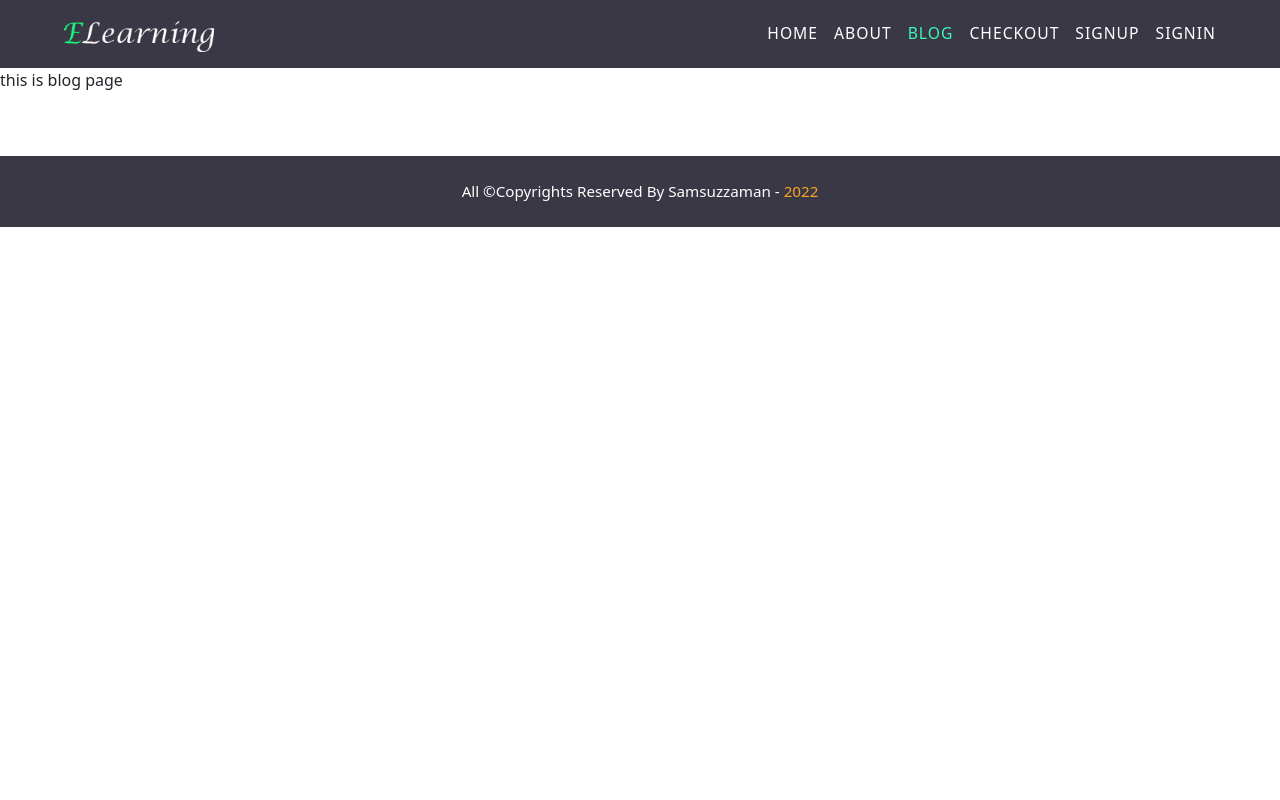
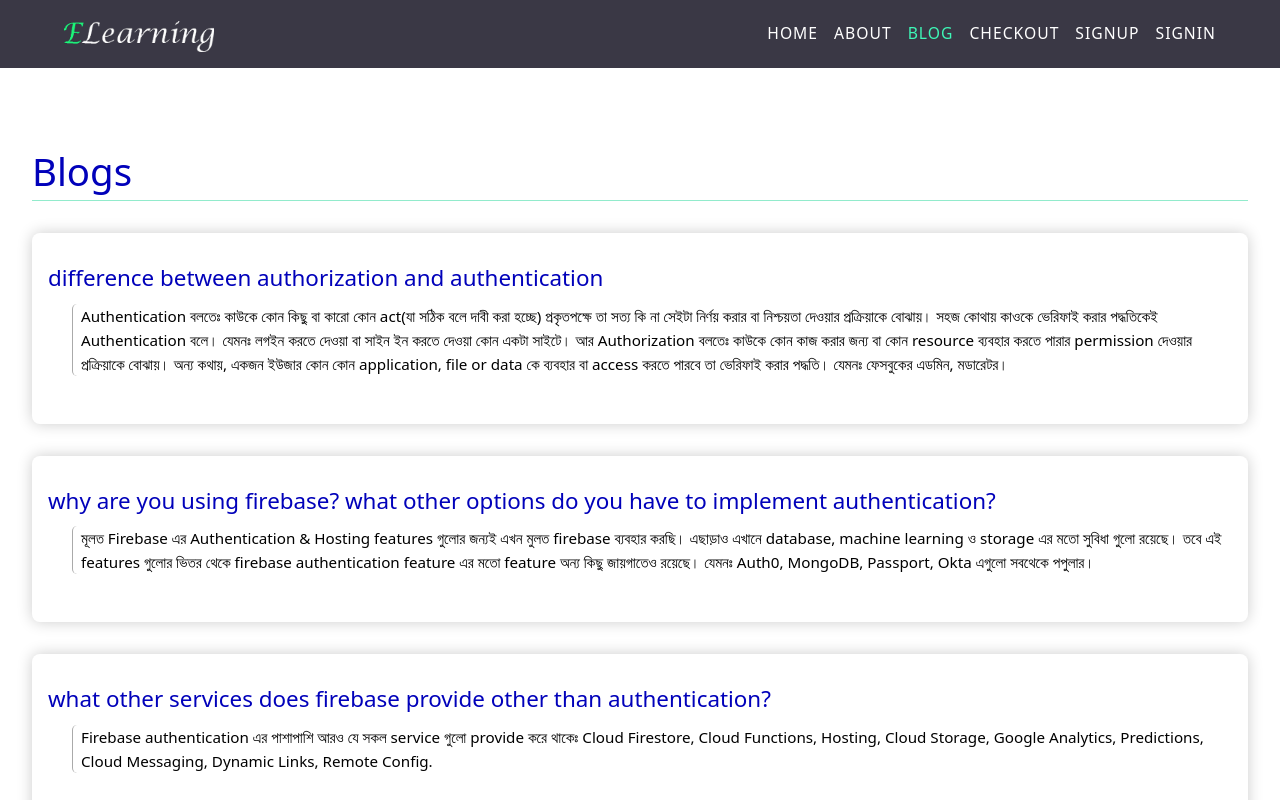
Before and after one commit to sam-suzzaman/PH-Assignment-10, a React (Create React App) app: page /blog in a window 1280 px wide. Shown: the top 800 px of the page. Built offline with nearby package versions, Linux system fonts and the light colour scheme; no server answers.

Commit message:
adding blog page contents

```diff
--- /dev/null
+++ b/src/Components/Blog/Blog.css
@@ -0,0 +1,26 @@
+.blog {
+    margin-bottom: 2rem;
+    padding: 2rem 1rem;
+    box-shadow: 0 0 15px rgba(0, 0, 0, 0.2);
+    border-radius: 8px;
+}
+.blog-question {
+    font-size: calc(1rem + 0.5vw);
+    font-weight: 500;
+    color: #0101ba;
+    margin-bottom: 0.75rem;
+}
+.blog-answer {
+    font-size: calc(0.75rem + 0.25vw);
+    line-height: 1.5rem;
+    color: black;
+    margin-left: 1.5rem;
+    border-left: 1px solid rgba(0, 0, 0, 0.334);
+    padding-left: 0.5rem;
+    border-radius: 5px;
+}
+@media (max-width: 450px) {
+    .blog-answer {
+        margin-left: 0.75rem;
+    }
+}
--- /dev/null
+++ b/src/Components/Blog/Blog.js
@@ -0,0 +1,14 @@
+import React from "react";
+import "./Blog.css";
+
+const Blog = (props) => {
+    const { question, answer } = props.blog;
+    return (
+        <div className="blog">
+            <h3 className="blog-question">{question}</h3>
+            <p className="blog-answer">{answer}</p>
+        </div>
+    );
+};
+
+export default Blog;
--- a/src/Pages/BlogPage/BlogPage.css
+++ b/src/Pages/BlogPage/BlogPage.css
@@ -0,0 +1,12 @@
+.blog-wrapper {
+    padding: 5rem 2rem;
+}
+.blog-title {
+    font-size: calc(1.2rem + 1.5vw);
+    color: #0101ba;
+    border-bottom: 1px solid #92ebcc;
+    padding-bottom: 0.35rem;
+}
+.blog-row {
+    margin-top: 2rem;
+}
--- a/src/Pages/BlogPage/BlogPage.js
+++ b/src/Pages/BlogPage/BlogPage.js
@@ -1,8 +1,19 @@
 import React from "react";
 import "./BlogPage.css";
+import blogsFakeData from "../../utilities/blogsFakeData";
+import Blog from "../../Components/Blog/Blog";
 
 const BlogPage = () => {
-    return <div>this is blog page</div>;
+    return (
+        <section className="blog-wrapper">
+            <h2 className="blog-title">Blogs</h2>
+            <div className="blog-row">
+                {blogsFakeData.map((blog) => (
+                    <Blog key={blog.id} blog={blog} />
+                ))}
+            </div>
+        </section>
+    );
 };
 
 export default BlogPage;
--- /dev/null
+++ b/src/utilities/blogsFakeData.js
@@ -0,0 +1,29 @@
+const blogsFakeData = [
+    {
+        id: 1,
+        question: "difference between authorization and authentication",
+        answer: `
+                    Authentication বলতেঃ কাউকে কোন কিছু বা কারো কোন act(যা সঠিক বলে দাবী করা হচ্ছে) প্রকৃতপক্ষে তা সত্য কি না সেইটা নির্ণয় করার বা নিশ্চয়তা দেওয়ার প্রক্রিয়াকে বোঝায়। সহজ কোথায় কাওকে ভেরিফাই করার পদ্ধতিকেই Authentication বলে। যেমনঃ লগইন করতে দেওয়া বা সাইন ইন করতে দেওয়া কোন একটা সাইটে।
+
+                    আর Authorization বলতেঃ কাউকে কোন কাজ করার জন্য বা কোন resource ব্যবহার করতে পারার permission দেওয়ার প্রক্রিয়াকে বোঝায়। অন্য কথায়, একজন ইউজার কোন কোন application, file or data কে ব্যবহার বা access করতে পারবে তা ভেরিফাই করার পদ্ধতি। যেমনঃ ফেসবুকের এডমিন, মডারেটর।
+                `,
+    },
+    {
+        id: 2,
+        question:
+            "why are you using firebase? what other options do you have to implement authentication? ",
+        answer: `
+                    মূলত Firebase এর Authentication & Hosting features গুলোর জন্যই এখন মুলত firebase ব্যবহার করছি। এছাড়াও এখানে database, machine learning ও storage এর মতো সুবিধা গুলো রয়েছে। তবে এই features গুলোর ভিতর থেকে firebase authentication feature এর মতো feature অন্য কিছু জায়গাতেও রয়েছে। যেমনঃ Auth0, MongoDB, Passport, Okta এগুলো সবথেকে পপুলার।
+                `,
+    },
+    {
+        id: 3,
+        question:
+            "what other services does firebase provide other than authentication?",
+        answer: `
+                Firebase authentication এর পাশাপাশি আরও যে সকল service গুলো provide করে থাকেঃ Cloud Firestore, Cloud Functions, Hosting, Cloud Storage, Google Analytics, Predictions, Cloud Messaging, Dynamic Links, Remote Config.
+            `,
+    },
+];
+
+export default blogsFakeData;
```
